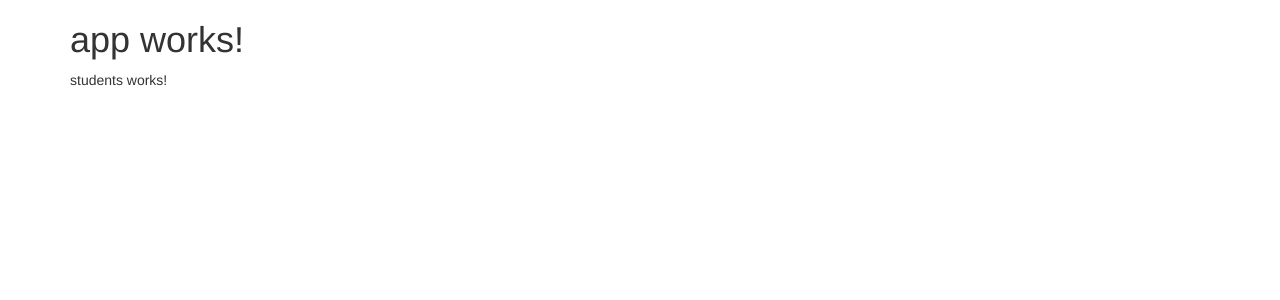
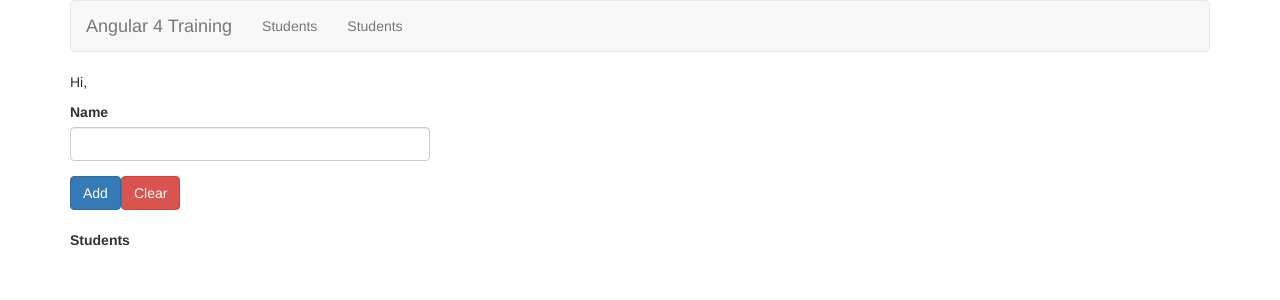
Before and after one commit to AustinWatersUNT/Angular4Demo, an Angular app: page /students in a window 1280 px wide. Shown: the top 300 px of the page. Built offline with nearby package versions, Linux system fonts and the light colour scheme.

Commit message:
Added Routing

```diff
--- a/src/app/app.component.html
+++ b/src/app/app.component.html
@@ -1,7 +1,14 @@
 <div class="container">
-  <h1>
-    {{title}}
-  </h1>
 
-  <app-students></app-students>
+  <nav class="navbar navbar-default">
+    <div class="navbar-header">
+      <a class="navbar-brand" [routerLink]="['/']">Angular 4 Training</a>
+    </div>
+    <ul class="nav navbar-nav">
+      <li><a [routerLink]="['/students']">Students</a></li>
+      <li><a (click)="goToStudents()">Students</a></li>
+    </ul>
+  </nav>
+
+  <router-outlet></router-outlet>
 </div>
--- a/src/app/app.component.ts
+++ b/src/app/app.component.ts
@@ -1,4 +1,5 @@
 import { Component } from '@angular/core';
+import { Router } from '@angular/router';
 
 @Component({
   selector: 'app-root',
@@ -7,4 +8,10 @@ import { Component } from '@angular/core';
 })
 export class AppComponent {
   title = 'app works!';
+
+  constructor(private router: Router) {}
+
+  goToStudents() {
+     this.router.navigate(['/students']);
+  }
 }
--- a/src/app/app.module.ts
+++ b/src/app/app.module.ts
@@ -2,6 +2,9 @@ import { BrowserModule } from '@angular/platform-browser';
 import { NgModule } from '@angular/core';
 import { FormsModule } from '@angular/forms';
 import { HttpModule } from '@angular/http';
+
+import { RouterModule } from '@angular/router';
+import { AppRouting } from './app.routes';
 
 import { AppComponent } from './app.component';
 import { StudentsComponent } from './students/students.component';
@@ -12,10 +15,12 @@ import { StudentsComponent } from './students/students.component';
     StudentsComponent
   ],
   imports: [
+    AppRouting,
     BrowserModule,
     FormsModule,
     HttpModule
   ],
+  exports: [RouterModule],
   providers: [],
   bootstrap: [AppComponent]
 })
--- /dev/null
+++ b/src/app/app.routes.ts
@@ -0,0 +1,8 @@
+import { StudentsComponent } from './students/students.component';
+import { RouterModule, Routes } from '@angular/router';
+
+export const APP_ROUTES: Routes = [
+  {path: 'students', component: StudentsComponent},
+];
+
+export const AppRouting = RouterModule.forRoot(APP_ROUTES);
--- a/src/app/students/students.component.html
+++ b/src/app/students/students.component.html
@@ -1,3 +1,27 @@
 <p>
-  students works!
+  Hi, {{name}}
 </p>
+
+<div class="row">
+  <div class="col-md-4">
+    <div class="form-group">
+      <label class="control-label">Name</label>
+      <input class="form-control" type="text" [(ngModel)]="name" />
+    </div>
+  </div>
+</div>
+<div class="row">
+  <div class="col-md-12">
+    <button class="btn btn-primary" (click)="add()">Add</button>
+    <button class="btn btn-danger" (click)="clear()">Clear</button>
+  </div>
+</div>
+<br>
+<div class="row">
+  <div class="col-md-12">
+    <label class="control-label">Students</label>
+    <ul>
+      <li *ngFor="let name of names">{{name}}</li>
+    </ul>
+  </div>
+</div>
--- a/src/app/students/students.component.ts
+++ b/src/app/students/students.component.ts
@@ -7,9 +7,20 @@ import { Component, OnInit } from '@angular/core';
 })
 export class StudentsComponent implements OnInit {
 
+  name: string;
+  names: string[] = [];
+
   constructor() { }
 
   ngOnInit() {
   }
 
+  clear() {
+    this.name = null;
+  }
+
+  add() {
+    this.names.push(this.name);
+    this.clear();
+  }
 }
```
